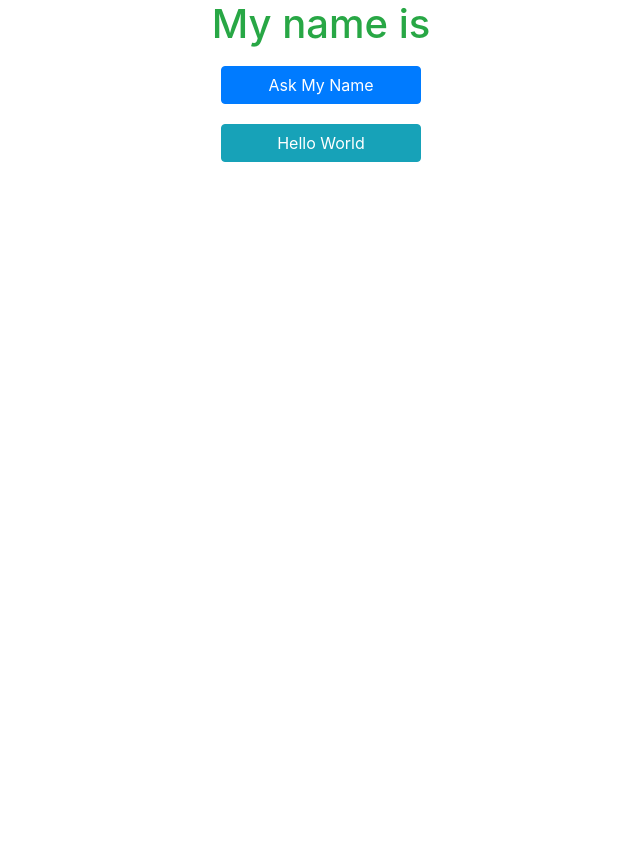
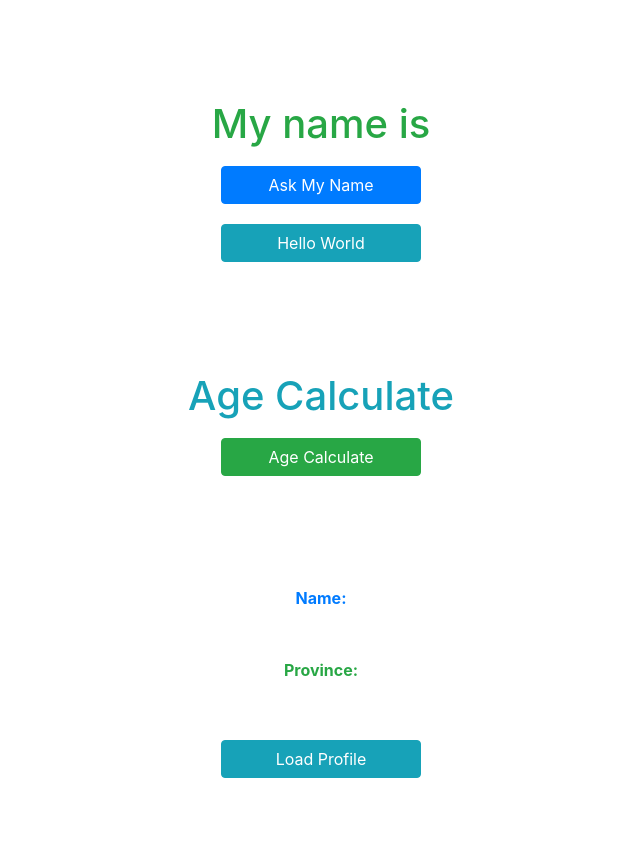
Before and after one commit to SuphanKhaomoon/SuphanKhaomoon.github.io, a plain HTML site: page intro-to-js/index.html in a window 1280 px wide. Shown: the whole page, without its empty margins (319-959 px from the left). Before the commit the page ends 800 px from the top, so only its background shows below. Drawn offline with nearby package versions, Linux system fonts and the light colour scheme.

Commit message:
2nd intro-to-js commit

```diff
--- a/intro-to-js/index.html
+++ b/intro-to-js/index.html
@@ -6,7 +6,8 @@
     <meta http-equiv="X-UA-Compatible" content="IE=edge">
     <meta name="viewport" content="width=device-width, initial-scale=1.0">
     <title>Intro JavaScript</title>
-    <link rel="stylesheet" href="https://maxcdn.bootstrapcdn.com/bootstrap/4.0.0/css/bootstrap.min.css" integrity="sha384-Gn5384xqQ1aoWXA+058RXPxPg6fy4IWvTNh0E263XmFcJlSAwiGgFAW/dAiS6JXm" crossorigin="anonymous">
+    <link rel="stylesheet" href="https://maxcdn.bootstrapcdn.com/bootstrap/4.0.0/css/bootstrap.min.css"
+        integrity="sha384-Gn5384xqQ1aoWXA+058RXPxPg6fy4IWvTNh0E263XmFcJlSAwiGgFAW/dAiS6JXm" crossorigin="anonymous">
     <link rel="stylesheet" href="suphan.css">
 </head>
 
@@ -19,6 +20,25 @@
             <script src="suphan.js"></script>
         </div>
     </section>
+
+    <section id="call-age">
+        <div class="d-flex flex-column justify-content-center align-items-center">
+            <h1 class="text-center text-info">Age Calculate</h1>
+            <button onclick="calAge()" class="btn btn-success">Age Calculate</button>
+        </div>
+    </section>
+
+    <section id="profile">
+        <div class="d-flex flex-column justify-content-center align-items-center">
+            <p class="text-primary"><strong>Name:</strong>
+                <p id="my-name" class="text-info"></p>
+            </p>
+            <p class="text-success"><strong>Province:</strong>
+                <p id="my-province" class="text-primary"></p>
+            </p>
+            <button onclick="loadProfile()" class="btn btn-info">Load Profile</button>
+        </div>
+    </section>
 </body>
 
 </html>
--- a/intro-to-js/suphan.css
+++ b/intro-to-js/suphan.css
@@ -1,4 +1,12 @@
+body {
+    padding: 50px;
+}
+
 button {
     width: 200px;
     margin: 10px;
 }
+
+section {
+    padding: 50px;
+}
--- a/intro-to-js/suphan.js
+++ b/intro-to-js/suphan.js
@@ -10,3 +10,21 @@ function helloWorld() {
     const h1message = document.getElementById('name').innerHTML// ใช้คำสั่ง document.getElementById เหมือนใน askMyName เพื่อเอาข้อความใน h1 มาใส่
         alert(h1message + ' รถสวยจัง ผ่อนหรือยังเดือนนี้');
 }
+
+function calAge() {
+    const age = prompt('กรุณากรอกปีเกิดเป็นปี ค.ศ.');
+
+    if (age != null) {
+        const result = 2022 - age;
+        alert(`ยินดีด้วย นายอยู่ในประเทศนี้มา ${result} ปีแล้ว`);
+        console.log(age);
+    }
+}
+
+function loadProfile() {
+    const name = "Suphan";
+    const province = "Bangkok";
+
+    document.getElementById('my-name').innerHTML = name;
+    document.getElementById('my-province').innerHTML = province;
+}
```
